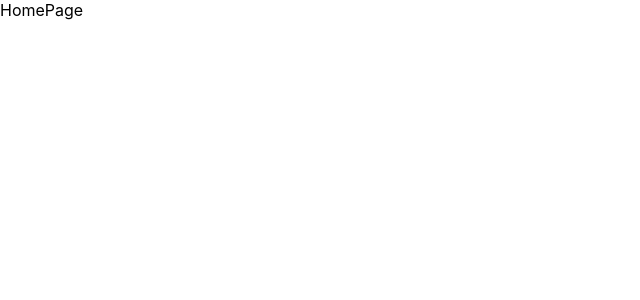
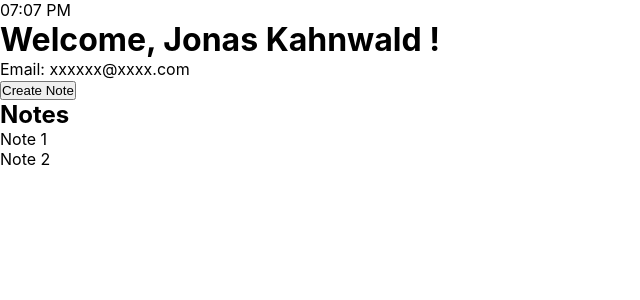
Before and after one commit to vivekkumar5555/frontend, a React (Create React App) app: page /home in a window 1280 px wide. Shown: the top 300 px of the page, without its empty margins (0-640 px from the left). Built offline with nearby package versions, Linux system fonts and the light colour scheme.

Commit message:
Update HomePage.tsx

```diff
--- a/src/pages/HomePage.tsx
+++ b/src/pages/HomePage.tsx
@@ -1,9 +1,43 @@
-import React from 'react'
+import React from 'react';
+import './HomePage.css';
 
-function HomePage() {
-  return (
-    <div>HomePage</div>
-  )
+interface Note {
+  id: number;
+  title: string;
 }
 
-export default HomePage
+const HomePage: React.FC = () => {
+  const [notes, setNotes] = React.useState<Note[]>([
+    { id: 1, title: 'Note 1' },
+    { id: 2, title: 'Note 2' },
+  ]);
+
+  const currentTime = new Date().toLocaleTimeString([], { hour: '2-digit', minute: '2-digit' });
+  const userEmail = 'xxxxxx@xxxx.com';
+
+  return (
+    <div className="app-container">
+      <div className="time-display">{currentTime}</div>
+
+      <div className="welcome-section">
+        <h1>Welcome, Jonas Kahnwald !</h1>
+        <p>Email: {userEmail}</p>
+      </div>
+
+      <button className="create-note-button">Create Note</button>
+
+      <div className="notes-section">
+        <h2>Notes</h2>
+        <div className="notes-list">
+          {notes.map(note => (
+            <div key={note.id} className="note-item">
+              {note.title}
+            </div>
+          ))}
+        </div>
+      </div>
+    </div>
+  );
+};
+
+export default HomePage;
```
